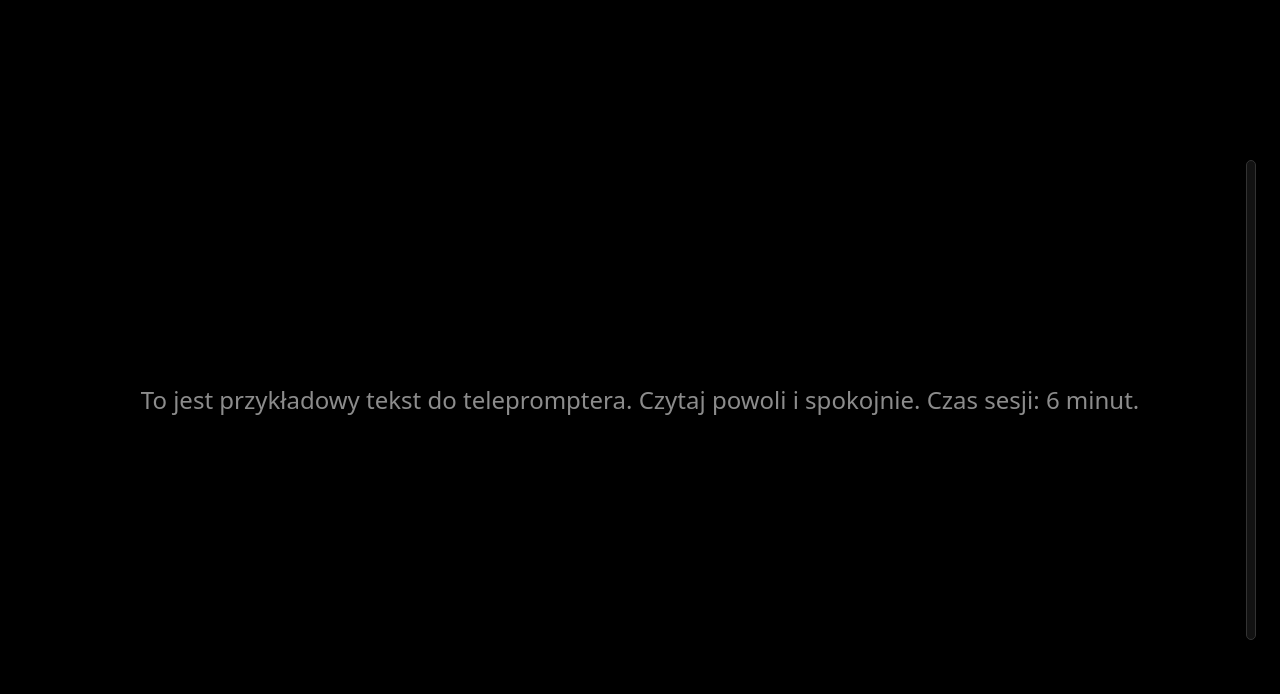
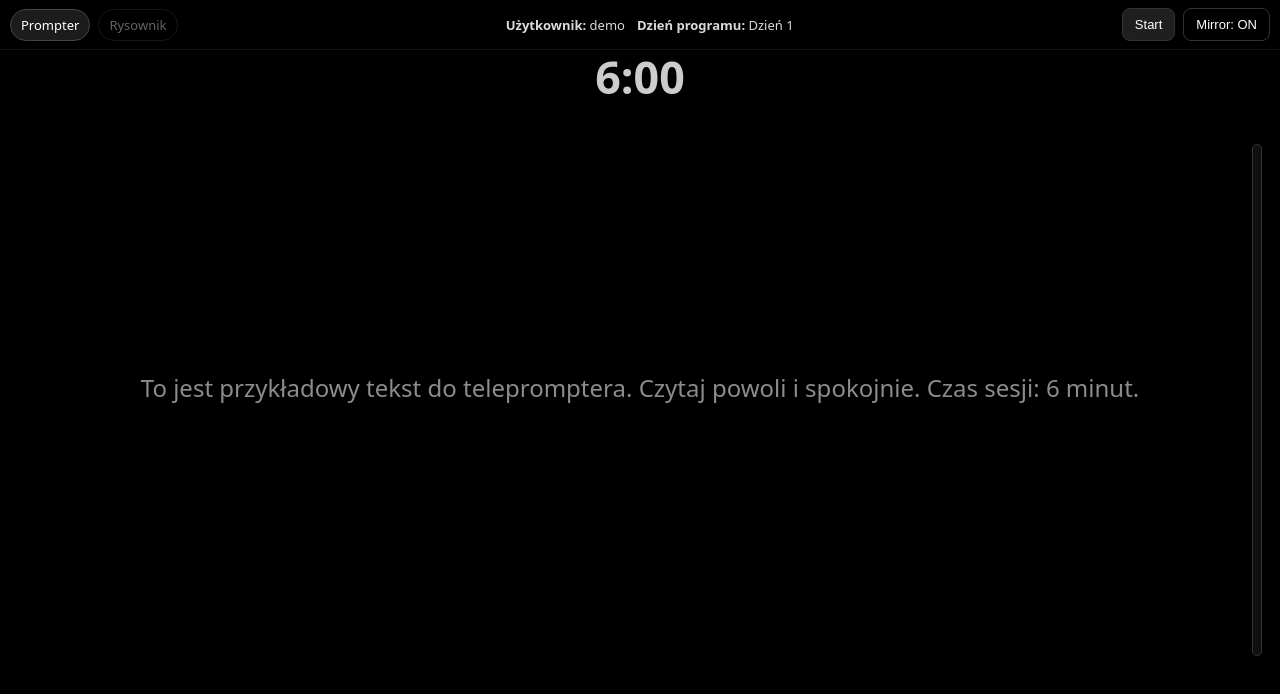
Before and after one commit to MacSzot/adhered.shop, a Next.js app: page /day in a window 1280 px wide. Shown: the top 694 px of the page. Built offline with nearby package versions, Linux system fonts and the light colour scheme.

Commit message:
Clean up and optimize globals.css
Refactor CSS for improved readability and maintainability.

```diff
--- a/app/globals.css
+++ b/app/globals.css
@@ -1,160 +1,77 @@
-* {
-  box-sizing: border-box;
-  margin: 0;
-  padding: 0;
+/* Reset */
+*{box-sizing:border-box;margin:0;padding:0}
+html,body{height:100%;width:100%;background:#000;color:#f2f2f2;font-family:system-ui,-apple-system,"Segoe UI",Roboto,sans-serif;overflow:hidden}
+
+/* Layout */
+.prompter-full{position:relative;height:100vh;width:100vw;background:#000;overflow:hidden}
+
+/* TOPBAR (tabs + user/day + sterowanie) */
+.topbar{
+  position:fixed;top:0;left:0;right:0;z-index:40;
+  display:flex;align-items:center;justify-content:space-between;
+  gap:8px;padding:8px 10px;
+  background:rgba(0,0,0,.45);backdrop-filter:blur(8px);
+  padding-top:calc(8px + env(safe-area-inset-top, 0px));
+  border-bottom:1px solid rgba(255,255,255,.07);
 }
 
-html, body {
-  height: 100%;
-  width: 100%;
-  background: #000;
-  color: #f2f2f2;
-  font-family: system-ui, -apple-system, "Segoe UI", Roboto, sans-serif;
-  overflow: hidden;
+.tabs{display:flex;gap:8px;align-items:center}
+.tab{
+  padding:6px 10px;border-radius:999px;border:1px solid #333;color:#ddd;text-decoration:none;font-size:13px
+}
+.tab.active{background:#1c1c1c;border-color:#444;color:#fff}
+.tab.disabled{opacity:.45;cursor:not-allowed}
+
+.top-info{display:flex;gap:12px;align-items:center;flex-wrap:wrap}
+.meta{font-size:13px;opacity:.9}
+
+.controls-top{display:flex;gap:8px;align-items:center}
+.btn{
+  background:#1f1f1f;border:1px solid #333;color:#fff;border-radius:8px;
+  padding:8px 12px;font-size:13px;cursor:pointer
+}
+.btn:hover{background:#333}
+.btn.ghost{background:transparent}
+
+/* TIMER NA SAMEJ GÓRZE OBRAZU (na kamerze) */
+.timer-top{
+  position:fixed;top:calc(46px + env(safe-area-inset-top, 0px));left:50%;transform:translateX(-50%);
+  z-index:35;
+  font-size:clamp(24px,3.5vw,48px);font-weight:700;
+  color:rgba(255,255,255,.8);text-shadow:0 0 16px rgba(0,0,0,.65);
 }
 
-.prompter-full {
-  position: relative;
-  height: 100vh;
-  width: 100vw;
-  background: #000;
-  overflow: hidden;
-  color: #f2f2f2;
+/* Kamera fullscreen */
+.stage{position:fixed;inset:0;width:100%;height:100%;background:#000;overflow:hidden;z-index:1}
+.cam{width:100%;height:100%;object-fit:cover}
+.mirrored .cam{transform:scaleX(-1)}
+
+/* Tekst w środku (subtelny) */
+.overlay.center{position:absolute;inset:0;display:flex;align-items:center;justify-content:center;pointer-events:none;z-index:5}
+.center-text{
+  text-align:center;max-width:80%;
+  font-size:clamp(14px,2vw,24px);line-height:1.4;
+  color:rgba(255,255,255,.55);text-shadow:0 0 10px rgba(0,0,0,.8)
+}
+.center-text p{margin:0 0 1em}
+
+/* VU-meter pionowy */
+.meter-vertical{
+  position:absolute;right:18px;top:18%;
+  width:10px;height:64%;
+  background:rgba(30,30,30,.55);border:1px solid #333;border-radius:999px;
+  overflow:hidden;z-index:10
+}
+.meter-vertical-fill{
+  position:absolute;left:0;right:0;bottom:0;height:0%;
+  background:linear-gradient(180deg,#4df,#7f7,#ff5);
+  border-radius:999px;transition:height .08s linear
 }
 
-/* kamera pełnoekranowa */
-.stage {
-  position: fixed;
-  inset: 0;
-  width: 100%;
-  height: 100%;
-  background: #000;
-  overflow: hidden;
+/* Responsive */
+@media (max-width:640px){
+  .meta{font-size:12px}
+  .btn{padding:7px 10px}
+  .meter-vertical{right:10px;width:8px}
+  .center-text{max-width:86%}
 }
-
-.cam {
-  width: 100%;
-  height: 100%;
-  object-fit: cover;
-}
-
-.mirrored .cam {
-  transform: scaleX(-1);
-}
-
-/* overlay tekst + czas */
-.overlay {
-  position: absolute;
-  inset: 0;
-  display: flex;
-  flex-direction: column;
-  align-items: center;
-  justify-content: center;
-  z-index: 5;
-  pointer-events: none;
-  text-align: center;
-}
-
-.big-timer {
-  font-size: clamp(26px, 3.5vw, 56px);
-  font-weight: 600;
-  color: rgba(255, 255, 255, 0.7);
-  text-shadow: 0 0 15px rgba(0, 0, 0, 0.6);
-  margin-bottom: 15px;
-}
-
-.center-text {
-  font-size: clamp(14px, 2vw, 24px);
-  line-height: 1.4;
-  color: rgba(255, 255, 255, 0.55);
-  text-shadow: 0 0 10px rgba(0, 0, 0, 0.7);
-  max-width: 80%;
-}
-
-/* pionowy VU-meter */
-.meter-vertical {
-  position: absolute;
-  right: 24px;
-  top: 20%;
-  width: 10px;
-  height: 60%;
-  background: rgba(30, 30, 30, 0.6);
-  border: 1px solid #333;
-  border-radius: 999px;
-  overflow: hidden;
-  z-index: 10;
-}
-
-.meter-vertical-fill {
-  width: 100%;
-  background: linear-gradient(180deg, #4df, #7f7, #ff5);
-  border-radius: 999px;
-  position: absolute;
-  bottom: 0;
-  transition: height 0.1s linear;
-  height: 0%;
-}
-
-/* kontrolki */
-.controls {
-  position: absolute;
-  bottom: 10px;
-  left: 0;
-  right: 0;
-  display: flex;
-  gap: 8px;
-  align-items: center;
-  justify-content: center;
-  padding: 10px 12px;
-  z-index: 20;
-  background: rgba(0, 0, 0, 0.35);
-  backdrop-filter: blur(8px);
-}
-
-.controls button {
-  background: #1f1f1f;
-  color: #fff;
-  border: 1px solid #333;
-  border-radius: 10px;
-  padding: 10px 16px;
-  cursor: pointer;
-  font-size: 14px;
-  transition: background 0.2s ease;
-}
-
-.controls button:hover {
-  background: #333;
-}
-
-.ghost {
-  background: transparent;
-  border: 1px solid #444;
-  color: #ddd;
-  border-radius: 8px;
-  padding: 8px 10px;
-  cursor: pointer;
-  font-size: 13px;
-}
-
-.ghost:hover {
-  background: rgba(255, 255, 255, 0.1);
-}
-
-/* responsywność */
-@media (max-width: 600px) {
-  .big-timer {
-    font-size: 32px;
-  }
-  .center-text {
-    font-size: 18px;
-  }
-  .meter-vertical {
-    right: 10px;
-    width: 8px;
-  }
-  .controls {
-    flex-direction: column;
-    gap: 8px;
-    bottom: 5px;
-  }
-}
```
